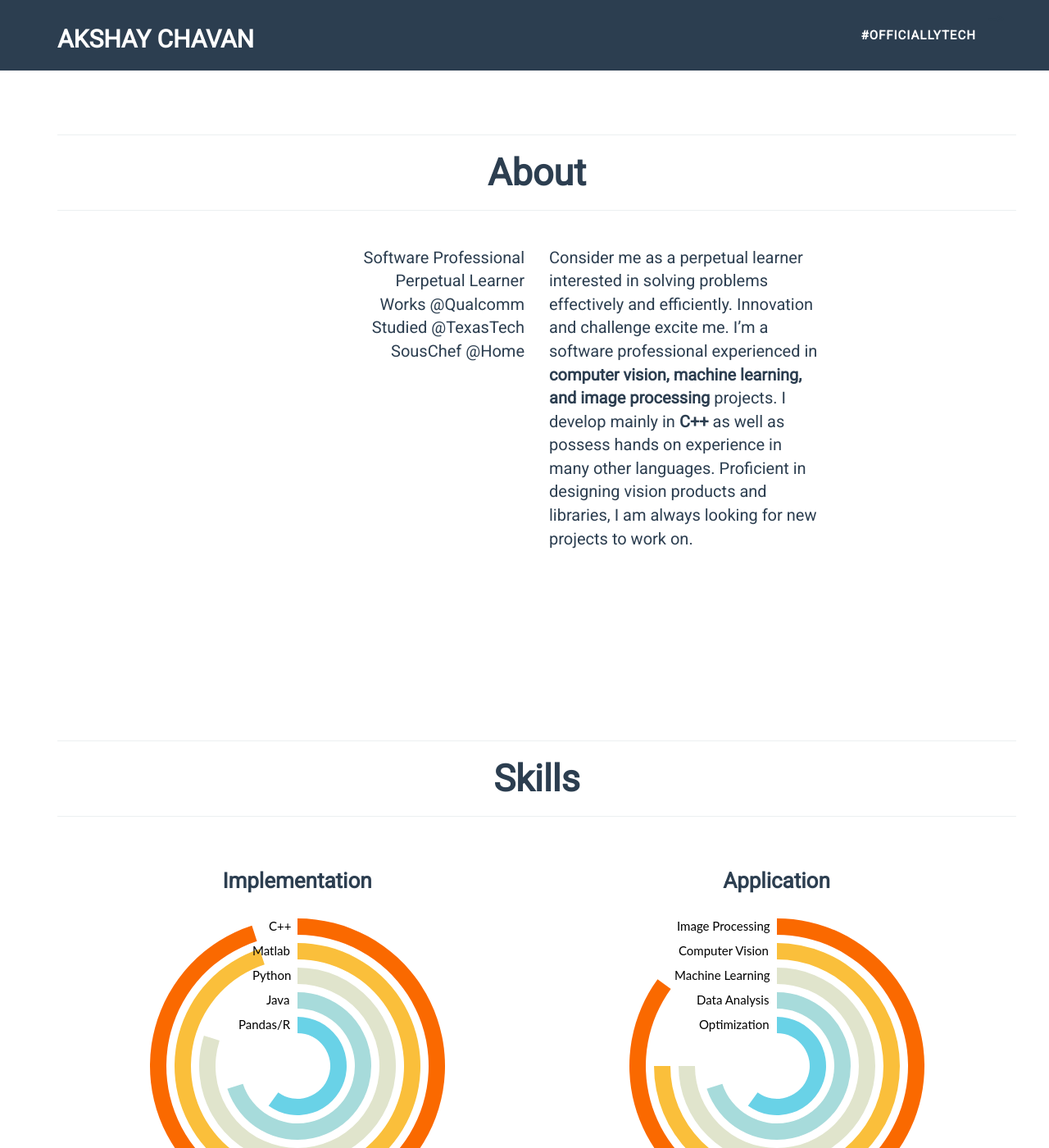
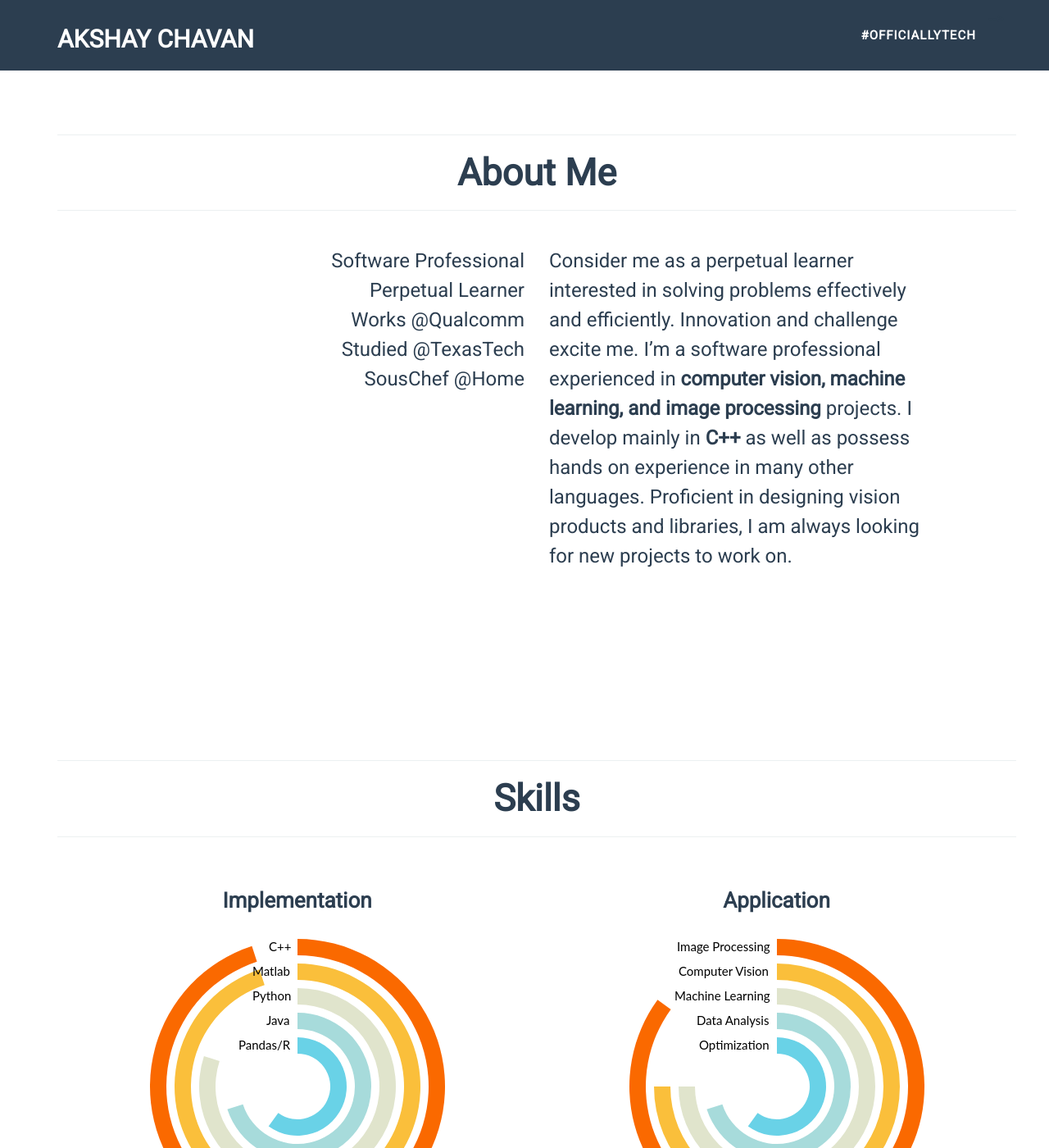
Before and after one commit to arccoder/arccoder.github.io, a Jekyll site: the page built from index.html, in a window 1280 px wide and 1400 px high. Shown: the whole window at 82% size. Built offline with Jekyll 4.4.1, drawn with Linux system fonts in a browser that asks for light colours; nearby versions of some CDN libraries; some web fonts are replaced.

Commit message:
Increased font size and line height

```diff
--- a/_config.yml
+++ b/_config.yml
@@ -3,7 +3,7 @@
 #
 
 # Name of your site (displayed in the header)
-name: "Akshay Chavan - #OfficiallyTech"
+name: "Akshay Chavan | arccoder | #OfficiallyTech"
 
 # Name of the author
 author: "Akshay Chavan"
--- a/css/freelancer.css
+++ b/css/freelancer.css
@@ -9,7 +9,8 @@ body {
 }
 
 p {
-    font-size: 20px;
+    font-size: 24px;
+    line-height: 36px;
     font-family: 'Roboto',Roboto,Arial,sans-serif;
 }
 
@@ -34,7 +35,7 @@ h5,
 h6 {
     //text-transform: uppercase;
     font-family: 'Roboto',Roboto,Arial,sans-serif;
-    font-weight: 700;
+    font-weight: 900;
 }
 
 hr.star-light,
--- a/index.html
+++ b/index.html
@@ -9,18 +9,18 @@ description: I am Akshay Chavan, arccoder, a software professional working in Co
     <div class="container">
         <div align="center" class="row">
             <hr>
-            <h2>About</h2>
+            <h2>About Me</h2>
             <hr>
             <br>
             <!--<hr class="star-light">-->
-            <div class="col-xs-12 col-sm-12 col-md-6 col-lg-6" style="text-align:right; padding-left:20%;">
+            <div class="col-xs-12 col-sm-12 col-md-6 col-lg-6" style="text-align:right; padding-left:10%;">
                 <p>Software Professional<br>
                 Perpetual Learner<br>
                 Works @Qualcomm<br>
                 Studied @TexasTech<br>
                 SousChef @Home<br></p>
             </div>
-            <div class="col-xs-12 col-sm-12 col-md-6 col-lg-6" style="text-align:left; padding-right:20%;">
+            <div class="col-xs-12 col-sm-12 col-md-6 col-lg-6" style="text-align:left; padding-right:10%;">
                 <p>Consider me as a perpetual learner interested in solving
                 problems effectively and efficiently. Innovation and
                 challenge excite me. I’m a software professional
```
